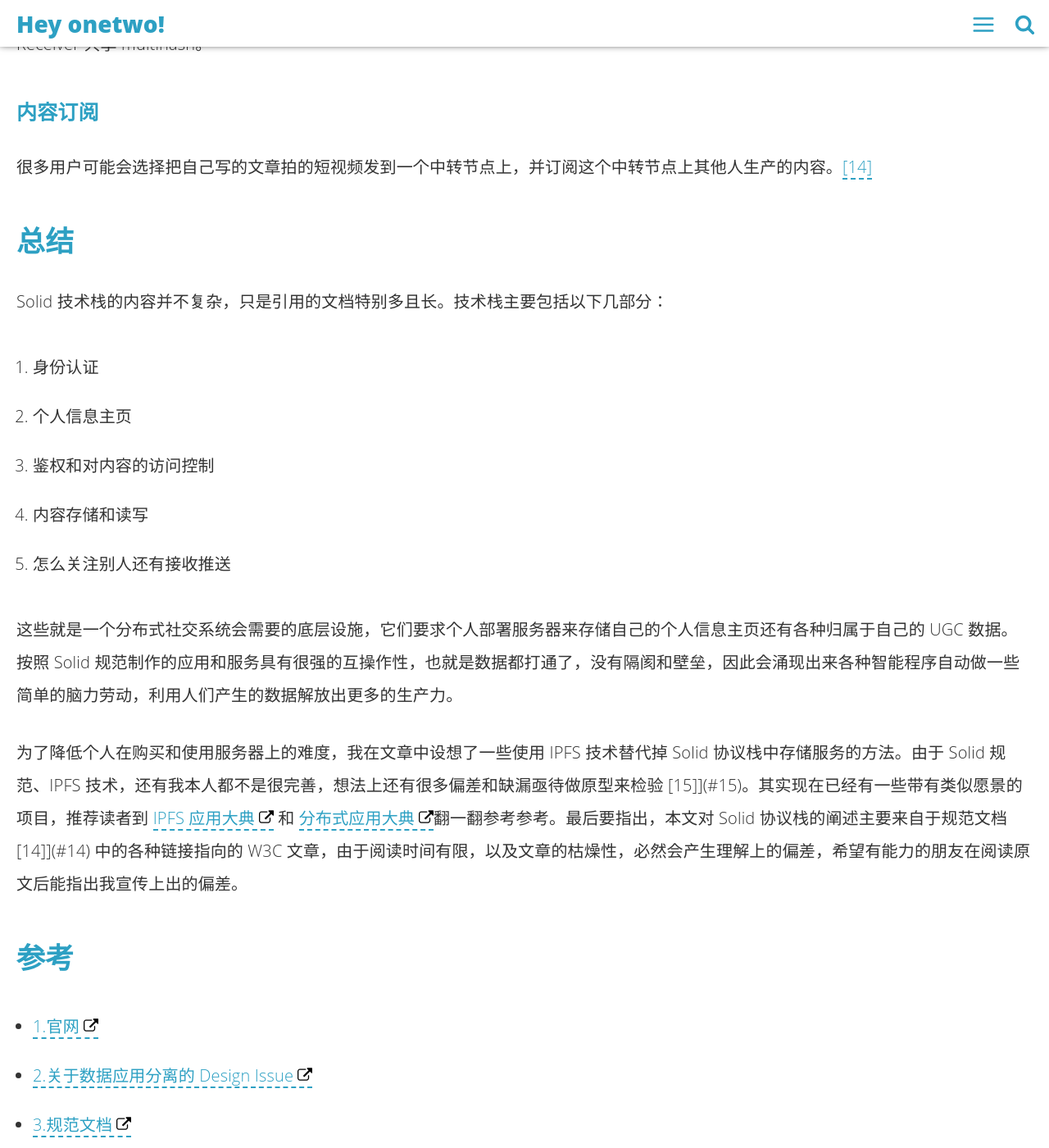
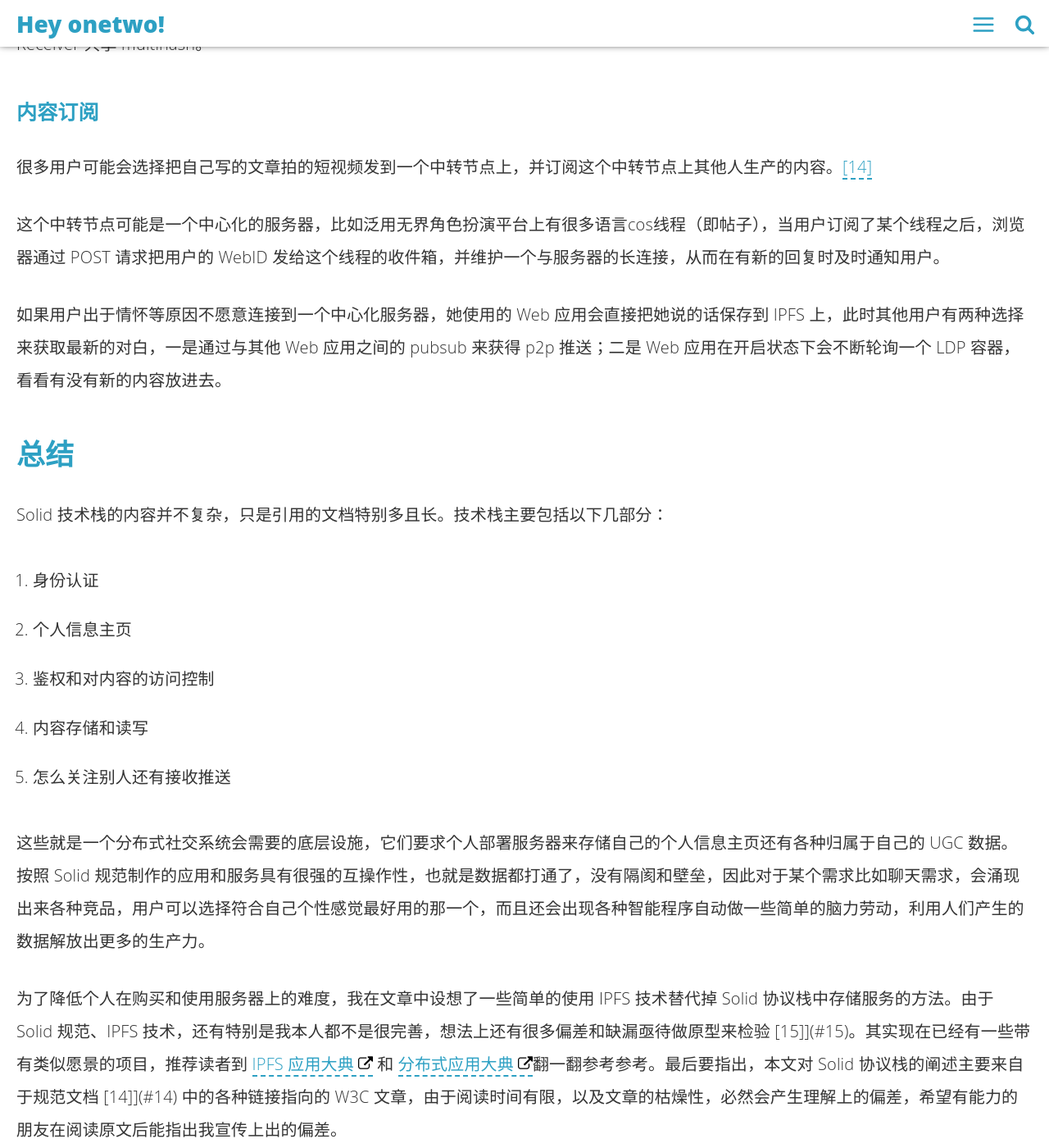
Before and after one commit to linonetwo/linonetwo.github.io, a Jekyll site: the page built from _posts/2018-02-26-看看分布式社交协议Solid.md, in a window 1280 px wide and 1400 px high, scrolled down 12155 px. Shown: the whole window at 82% size. Built offline with Jekyll 4.4.1, drawn with Linux system fonts in a browser that asks for light colours; comment, search, counter and statistics services are not loaded; some of the changed text lies outside the part shown.

Commit message:
扩充订阅方面的描述

```diff
--- a/_posts/2018-02-26-看看分布式社交协议Solid.md
+++ b/_posts/2018-02-26-看看分布式社交协议Solid.md
@@ -185,6 +185,10 @@
 
 很多用户可能会选择把自己写的文章拍的短视频发到一个中转节点上，并订阅这个中转节点上其他人生产的内容。[[14]](#14)
 
+这个中转节点可能是一个中心化的服务器，比如泛用无界角色扮演平台上有很多语言cos线程（即帖子），当用户订阅了某个线程之后，浏览器通过 POST 请求把用户的 WebID 发给这个线程的收件箱，并维护一个与服务器的长连接，从而在有新的回复时及时通知用户。
+
+如果用户出于情怀等原因不愿意连接到一个中心化服务器，她使用的 Web 应用会直接把她说的话保存到 IPFS 上，此时其他用户有两种选择来获取最新的对白，一是通过与其他 Web 应用之间的 pubsub 来获得 p2p 推送；二是 Web 应用在开启状态下会不断轮询一个 LDP 容器，看看有没有新的内容放进去。
+
 ## 总结
 
 Solid 技术栈的内容并不复杂，只是引用的文档特别多且长。技术栈主要包括以下几部分：
@@ -195,9 +199,9 @@
 1. 内容存储和读写
 1. 怎么关注别人还有接收推送
 
-这些就是一个分布式社交系统会需要的底层设施，它们要求个人部署服务器来存储自己的个人信息主页还有各种归属于自己的 UGC 数据。按照 Solid 规范制作的应用和服务具有很强的互操作性，也就是数据都打通了，没有隔阂和壁垒，因此会涌现出来各种智能程序自动做一些简单的脑力劳动，利用人们产生的数据解放出更多的生产力。
+这些就是一个分布式社交系统会需要的底层设施，它们要求个人部署服务器来存储自己的个人信息主页还有各种归属于自己的 UGC 数据。按照 Solid 规范制作的应用和服务具有很强的互操作性，也就是数据都打通了，没有隔阂和壁垒，因此对于某个需求比如聊天需求，会涌现出来各种竞品，用户可以选择符合自己个性感觉最好用的那一个，而且还会出现各种智能程序自动做一些简单的脑力劳动，利用人们产生的数据解放出更多的生产力。
 
-为了降低个人在购买和使用服务器上的难度，我在文章中设想了一些使用 IPFS 技术替代掉 Solid 协议栈中存储服务的方法。由于 Solid 规范、IPFS 技术，还有我本人都不是很完善，想法上还有很多偏差和缺漏亟待做原型来检验 [15]](#15)。其实现在已经有一些带有类似愿景的项目，推荐读者到 [IPFS 应用大典](https://github.com/ipfs/awesome-ipfs) 和 [分布式应用大典](https://github.com/croqaz/awesome-decentralized)翻一翻参考参考。最后要指出，本文对 Solid 协议栈的阐述主要来自于规范文档 [14]](#14) 中的各种链接指向的 W3C 文章，由于阅读时间有限，以及文章的枯燥性，必然会产生理解上的偏差，希望有能力的朋友在阅读原文后能指出我宣传上出的偏差。
+为了降低个人在购买和使用服务器上的难度，我在文章中设想了一些简单的使用 IPFS 技术替代掉 Solid 协议栈中存储服务的方法。由于 Solid 规范、IPFS 技术，还有特别是我本人都不是很完善，想法上还有很多偏差和缺漏亟待做原型来检验 [15]](#15)。其实现在已经有一些带有类似愿景的项目，推荐读者到 [IPFS 应用大典](https://github.com/ipfs/awesome-ipfs) 和 [分布式应用大典](https://github.com/croqaz/awesome-decentralized)翻一翻参考参考。最后要指出，本文对 Solid 协议栈的阐述主要来自于规范文档 [14]](#14) 中的各种链接指向的 W3C 文章，由于阅读时间有限，以及文章的枯燥性，必然会产生理解上的偏差，希望有能力的朋友在阅读原文后能指出我宣传上出的偏差。
 
 ## 参考
 
@@ -216,3 +220,4 @@
 - [<span id="13">13.Turtle 与 JSON-LD 的互联数据比较</span>](https://www.w3.org/2013/dwbp/wiki/RDF_AND_JSON-LD_UseCases)
 - [<span id="14">14.社交网络协议：订阅</span>](https://www.w3.org/TR/social-web-protocols/#subscribing)
 - [<span id="15">15.内裤管理</span>](https://github.com/linonetwo/pants-control)
+- [<span id="16">16.其他W3C的去中心化社交协议</span>](https://www.w3.org/TR/activitypub/)
```
Also changed, not shown: other parts of _posts/2018-02-26-看看分布式社交协议Solid.md (+1 -1 lines).
